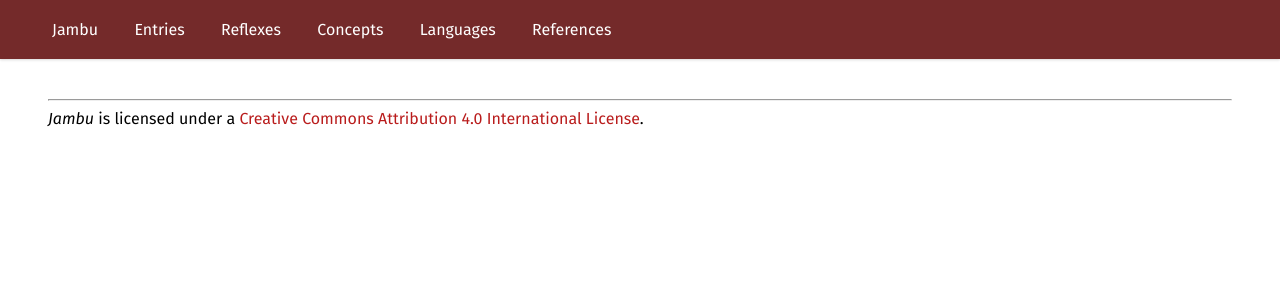
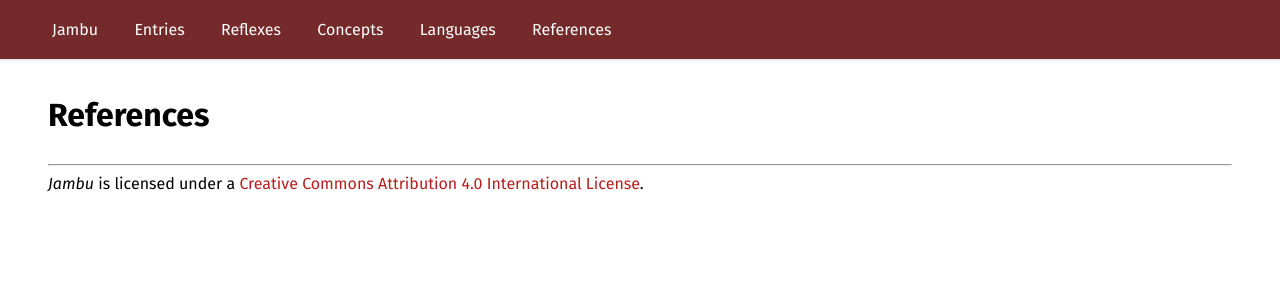
Before and after one commit to moli-mandala/neojambu, a Flask app: page /references in a window 1280 px wide. Shown: the top 300 px of the page. Run offline with Flask 2, Linux system fonts and the light colour scheme; some libraries are stand-ins or nearby versions.

Commit message:
add references

```diff
--- a/app.py
+++ b/app.py
@@ -157,9 +157,14 @@ def entries(entry=None, lang=None):
 
 
 @app.route("/references")
-def references():
-    refs = session.query(Reference).all()
-    return render_template("references.html", sources=refs)
+@app.route("/references/<ref>")
+def references(ref=None):
+    if ref:
+        ref = session.query(Reference).filter_by(id=ref).first()
+        return render_template("reference.html", source=ref)
+    else:
+        refs = session.query(Reference).all()
+        return render_template("references.html", sources=refs)
 
 
 if __name__ == "__main__":
--- /dev/null
+++ b/templates/reference.html
@@ -0,0 +1,4 @@
+{% include "head.html" %}
+<h1>{{ source.short }} <span class="font-thin">[{{ source.id }}]</span></h1>
+<p>{{ source.source | markdown | safe}}</p>
+{% include "foot.html" %}
--- a/templates/references.html
+++ b/templates/references.html
@@ -1,9 +1,10 @@
 {% include "head.html" %}
+<h1>References</h1>
 <div>
     <table>
         {% for source in sources %}
         <tr class="grid-row">
-            <td>{{ source.short }} <span class="font-thin">[{{ source.id }}]</span></td>
+            <td><a href="/references/{{ source.id }}">{{ source.short }}</a> <span class="font-thin">[{{ source.id }}]</span></td>
             <td style="flex: 3 3 0px;">
             {% if source.source %}
             {{ source.source | markdown | safe}}
```
